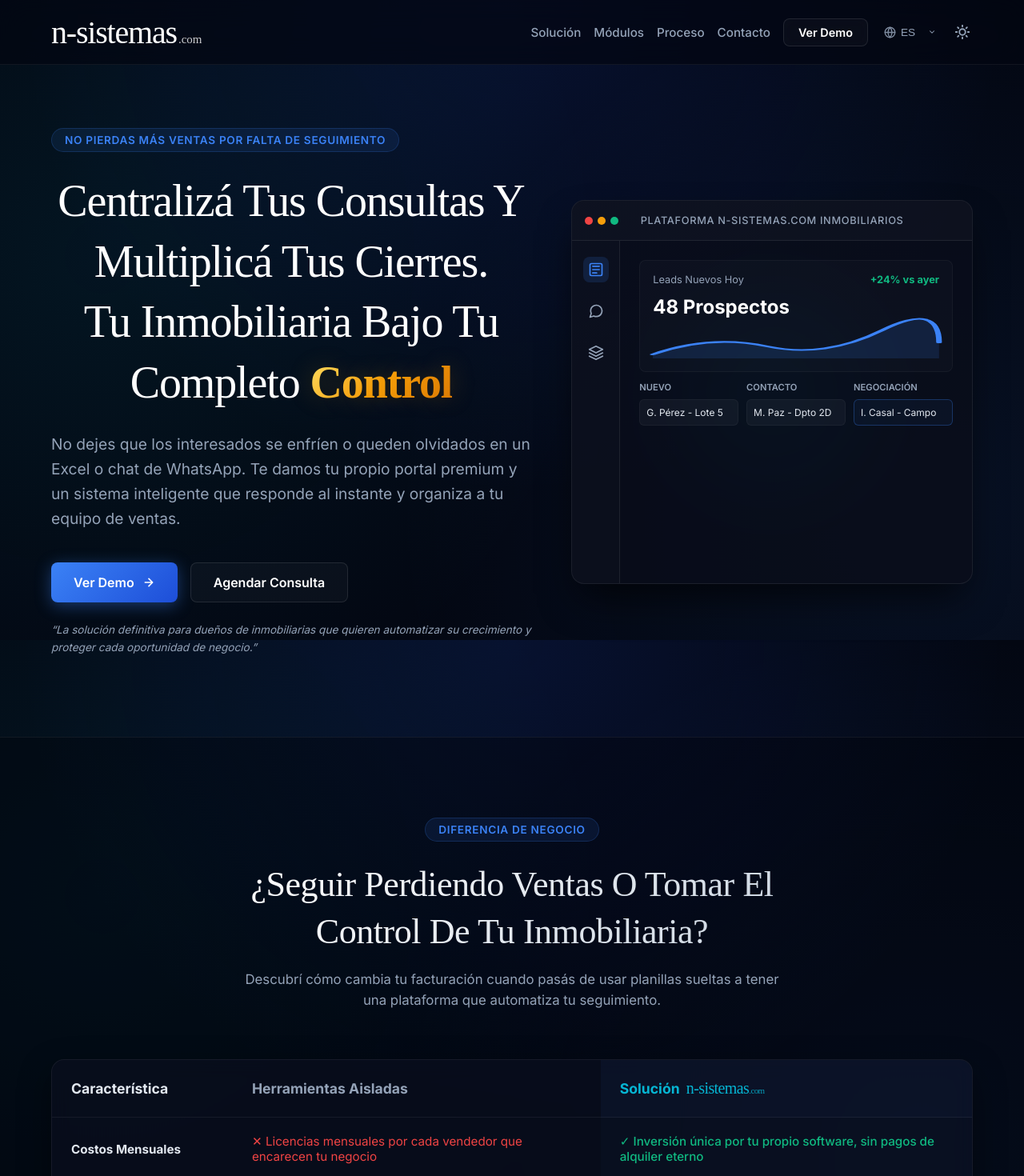
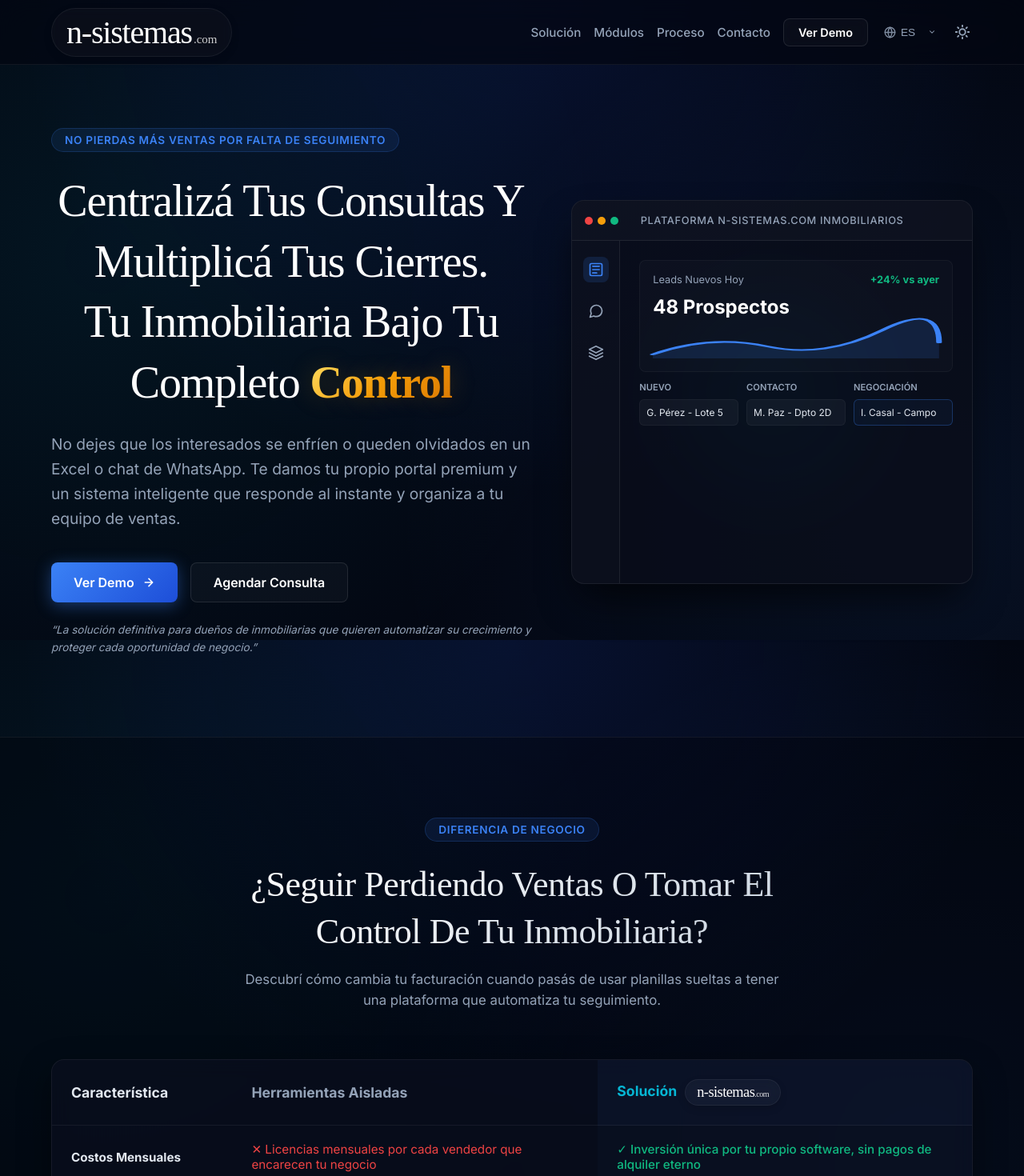
Before and after one commit to mnegrin1/n-sistemas.com, a Next.js app: page / in a window 1280 px wide. Shown: the top 1470 px of the page at 80% size. Built offline with nearby package versions, Linux system fonts and the light colour scheme.

Commit message:
Hacer logo blanco en tabla de comparación y agregar contenedor de vidrio con blur en banner y tabla

```diff
--- a/src/app/globals.css
+++ b/src/app/globals.css
@@ -449,6 +449,23 @@
   font-size: 1.5rem;
   font-family: var(--font-title);
   color: var(--text-heading);
+}
+
+.header .logo {
+  padding: 6px 18px;
+  background: rgba(255, 255, 255, 0.03);
+  border: 1px solid rgba(255, 255, 255, 0.06);
+  border-radius: 99px;
+  backdrop-filter: blur(8px);
+  -webkit-backdrop-filter: blur(8px);
+  box-shadow: 0 4px 12px rgba(0, 0, 0, 0.1);
+  transition: all 0.3s ease;
+}
+
+.header .logo:hover {
+  background: rgba(255, 255, 255, 0.06);
+  border-color: rgba(255, 255, 255, 0.12);
+  box-shadow: 0 4px 20px rgba(255, 255, 255, 0.05);
 }
 
 .logo-icon {
@@ -1453,12 +1470,20 @@
   font-weight: 300;
   letter-spacing: -0.03em;
   text-transform: lowercase;
-  color: var(--secondary);
-  font-size: 1.25rem;
+  color: #ffffff; /* user requested white logo */
+  font-size: 1.15rem;
   display: inline-flex;
   align-items: baseline;
-  vertical-align: baseline;
-  margin: 0 4px;
+  vertical-align: middle;
+  padding: 5px 14px;
+  background: rgba(255, 255, 255, 0.03);
+  border: 1px solid rgba(255, 255, 255, 0.06);
+  border-radius: 99px;
+  backdrop-filter: blur(8px);
+  -webkit-backdrop-filter: blur(8px);
+  box-shadow: 0 4px 10px rgba(0, 0, 0, 0.15);
+  margin-left: 6px;
+  margin-right: 6px;
 }
 
 .table-header-logo-dot {
```
